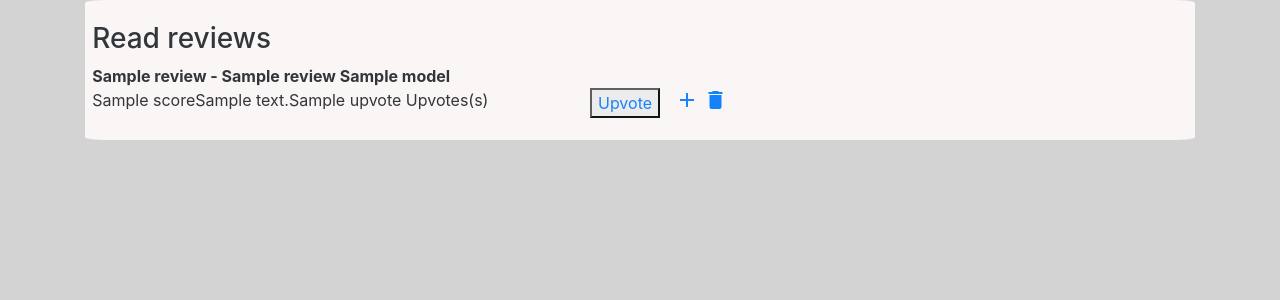
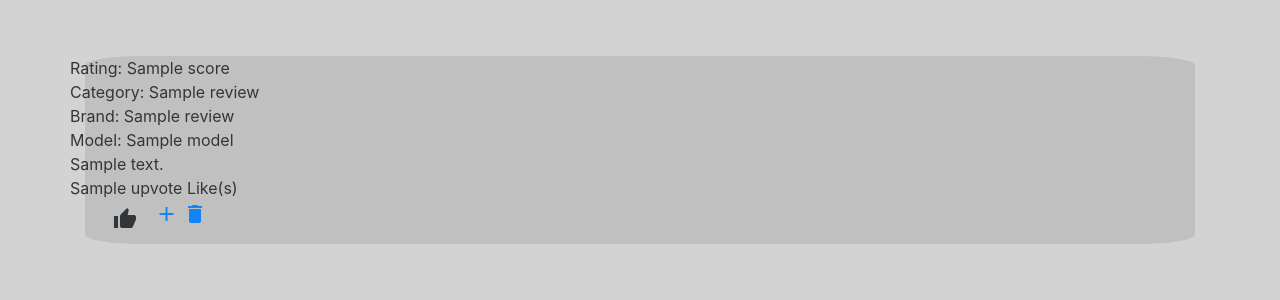
Before and after one commit to martingr1/allgolfeverything, a Flask app: page /get_reviews in a window 1280 px wide. Shown: the part 56-356 px from the top of the page. Run offline with Flask 2, Linux system fonts and the light colour scheme; a database or web service that is not in the repository returns one stand-in record (values such as "Sample title"); some libraries are stand-ins or nearby versions; some web fonts are replaced.

Commit message:
refactored code in reviews.html to organise reviews better

```diff
--- a/static/css/style.css
+++ b/static/css/style.css
@@ -61,3 +61,14 @@ margin-bottom: auto;
 width: 400px;
 background-color: rgba(0,0,0,0.5) !important;
 }
+
+.review-card{
+
+border-radius: 5%;
+opacity: 0.9;
+height: auto;
+margin-top: 5%;
+margin-bottom: auto;
+width: auto;
+background-color: rgba(0,0,0,0.1) !important;
+}
--- a/templates/reviews.html
+++ b/templates/reviews.html
@@ -26,28 +26,19 @@
 		</ul>
 	</div>
 </nav>
+{% for review in reviews %}
 <div class="container">
-	<div class="content-wrapper">
-		<div class="row wrapper-heading">
-			<h3>Read reviews</h3>
-		</div>
-		{% for review in reviews %}
-		<div class="row">
-			<strong>{{review.category_name}} -
-      {{review.brand_name}}
-      {{review.model}}</strong>
-		</div>
-		<div class="row">
-			<div class="row col s8">
-				{{review.score}}
-				<span>
-      {{review.review_text}}</span>
-      <span>
-      {{review.upvote}} Upvotes(s)
-      </span>
-			</div>
-            <button><a href="{{url_for('upvoted', review_id=review._id)}} ">Upvote</a></button>
+	<div class="review-card">
+		<div class="row">Rating: {{review.score}}</div>
+		<div class="row">Category: {{review.category_name}}</div>
+		<div class="row">Brand: {{review.brand_name}}</div>
+		<div class="row">Model: {{review.model}}</div>
+		<div class="row">{{review.review_text}}</div>
+		<div class="row">{{review.upvote}} Like(s)</div>
 		<div class="col s4">
+			<a class="btn" href="{{url_for('upvoted', review_id=review._id)}} ">
+				<i class="material-icons">thumb_up</i>
+			</a>
 			<a class="btn-floating btn-large waves-effect waves-light yellow"
 				href="{{url_for('edit_review', review_id=review._id)}}">
 				<i class="material-icons">add</i>
@@ -61,8 +52,6 @@
 			</a>
 		</div>
 	</div>
+</div>
 {% endfor %}
-	</div>
-</div>
-
 {% endblock %}
```
Lines whose indentation alone changed are shown as unchanged.
